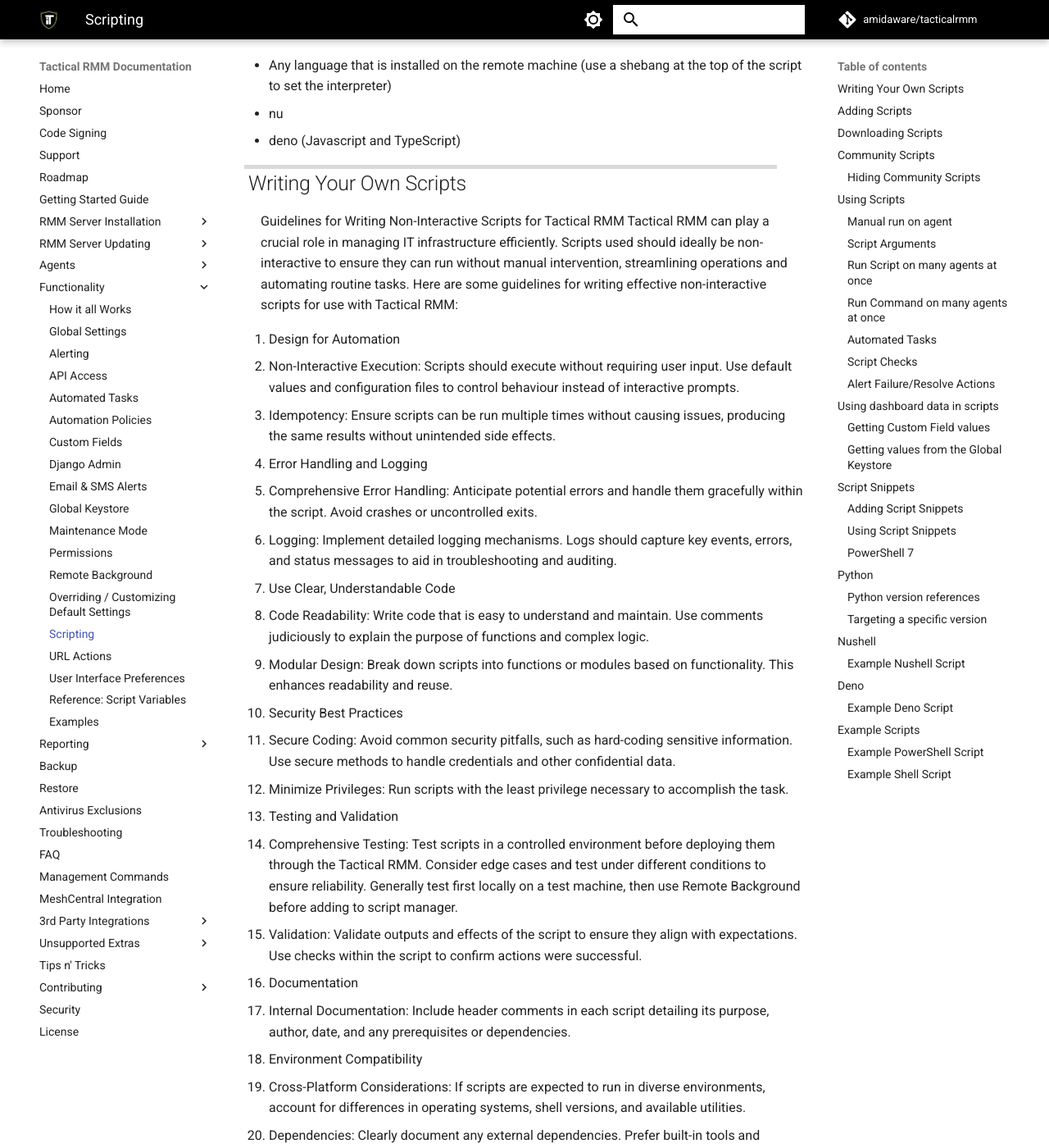
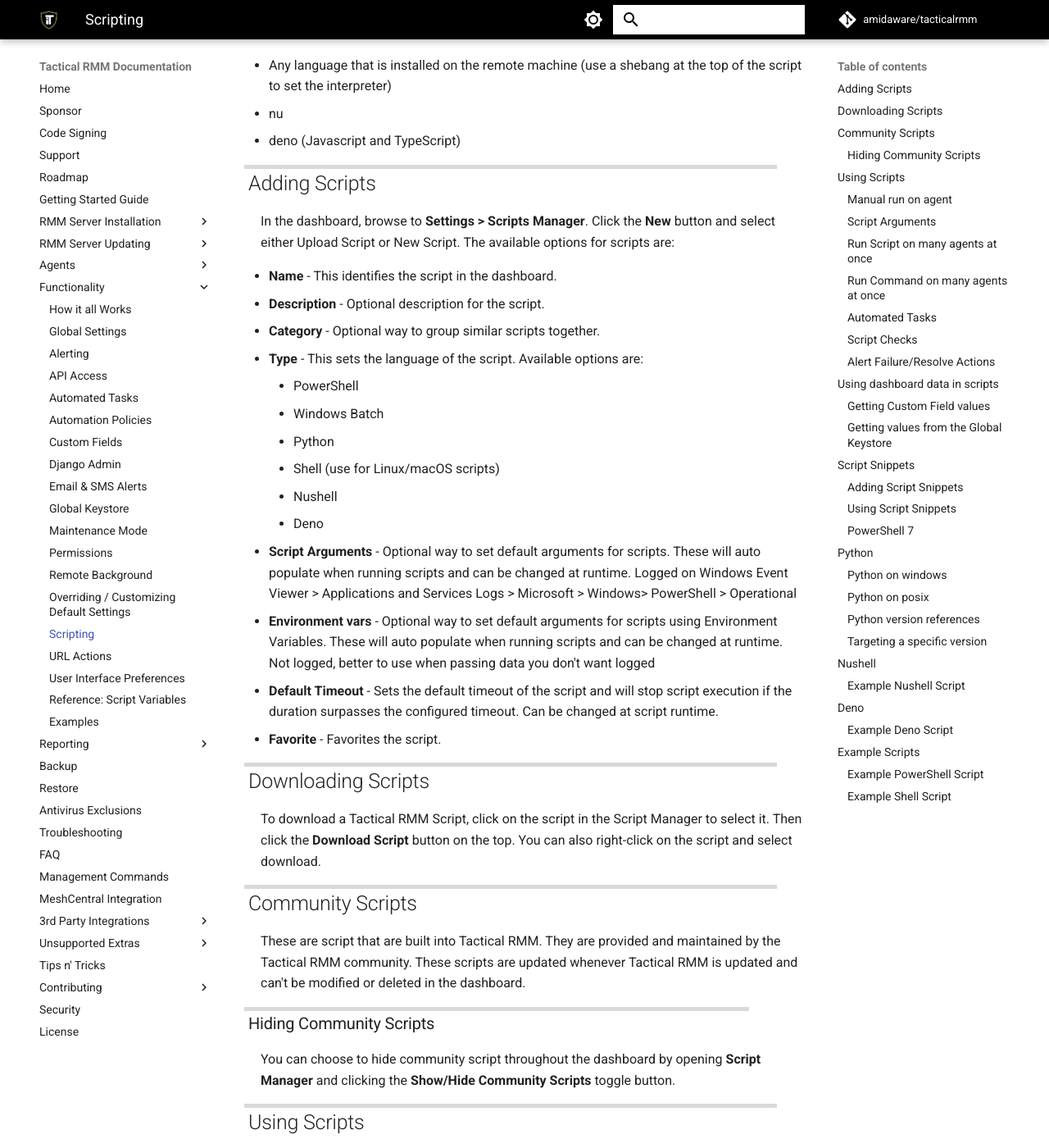
Before and after one commit to amidaware/trmm-docs, an MkDocs documentation site: the page built from docs/functions/scripting.md, in a window 1280 px wide and 1400 px high, scrolled down 501 px. Shown: the whole window at 82% size. Built offline with MkDocs 1.6.1 and Material for MkDocs 9.7.7, drawn with Linux system fonts in a browser that asks for light colours; comment, search, counter and statistics services are not loaded; some of the changed text lies outside the part shown.

Commit message:
update python docs

```diff
--- a/docs/functions/scripting.md
+++ b/docs/functions/scripting.md
@@ -17,42 +17,6 @@
 - Any language that is installed on the remote machine (use a shebang at the top of the script to set the interpreter)
 - nu
 - deno (Javascript and TypeScript)
-
-## Writing Your Own Scripts
-
-Guidelines for Writing Non-Interactive Scripts for Tactical RMM
-Tactical RMM can play a crucial role in managing IT infrastructure efficiently. Scripts used should ideally be non-interactive to ensure they can run without manual intervention, streamlining operations and automating routine tasks. Here are some guidelines for writing effective non-interactive scripts for use with Tactical RMM:
-
-1. Design for Automation
-- Non-Interactive Execution: Scripts should execute without requiring user input. Use default values and configuration files to control behaviour instead of interactive prompts.
-- Idempotency: Ensure scripts can be run multiple times without causing issues, producing the same results without unintended side effects.
-2. Error Handling and Logging
-- Comprehensive Error Handling: Anticipate potential errors and handle them gracefully within the script. Avoid crashes or uncontrolled exits.
-- Logging: Implement detailed logging mechanisms. Logs should capture key events, errors, and status messages to aid in troubleshooting and auditing.
-3. Use Clear, Understandable Code
-- Code Readability: Write code that is easy to understand and maintain. Use comments judiciously to explain the purpose of functions and complex logic.
-- Modular Design: Break down scripts into functions or modules based on functionality. This enhances readability and reuse.
-4. Security Best Practices
-- Secure Coding: Avoid common security pitfalls, such as hard-coding sensitive information. Use secure methods to handle credentials and other confidential data.
-- Minimize Privileges: Run scripts with the least privilege necessary to accomplish the task.
-5. Testing and Validation
-- Comprehensive Testing: Test scripts in a controlled environment before deploying them through the Tactical RMM. Consider edge cases and test under different conditions to ensure reliability. Generally test first locally on a test machine, then use Remote Background before adding to script manager.
-- Validation: Validate outputs and effects of the script to ensure they align with expectations. Use checks within the script to confirm actions were successful.
-6. Documentation
-- Internal Documentation: Include header comments in each script detailing its purpose, author, date, and any prerequisites or dependencies.
-7. Environment Compatibility
-- Cross-Platform Considerations: If scripts are expected to run in diverse environments, account for differences in operating systems, shell versions, and available utilities.
-- Dependencies: Clearly document any external dependencies. Prefer built-in tools and commands to minimize dependency issues.
-8. Feedback and Reporting
-- Status Reporting: Ensure scripts report their completion status back to the Tactical RMM, allowing for automated monitoring and alerting on failures or critical events.
-- Feedback Loops: Incorporate feedback from script execution into continuous improvement processes. Refine scripts based on operational experience and evolving requirements.
-9. Version Control
-- Change Management: Use version control systems (e.g., Git) to manage script versions. Track changes and maintain a history of modifications for audit and rollback purposes.
-10. Compliance and Standards
-- Follow Standards: Adhere to coding standards and best practices for the scripting languages being used.
-- Compliance: Ensure scripts comply with organizational policies and regulatory requirements, especially those handling data privacy and security.
-
-By following these guidelines, you can create robust, secure, and efficient non-interactive scripts that leverage the full capabilities of Tactical RMM to automate and streamline IT management tasks.
 
 ## Adding Scripts
 
@@ -211,12 +175,43 @@
 
 ## Python
 
-Tactical installs Python 3.8 on Windows and uses the default Python on other OS's. It is suggested to write code
-[targeting][] Python 3.8 to prevent incompatibilities across platforms.
+### Python on windows
+Tactical ships with a portable python distribution on windows.
 
+| OS | Version |
+| --- | --- |
+| Windows >= 8.1 | 3.11.9 |
+| Windows < 8.1 | 3.8.7 |
+
+The following 3rd party packages are also bundled with this distribution:
+
+- [cryptography][]
+- [httpx][]
+- [msgpack][]
+- [psutil][]
+- [pysnmplib][]
+- [pywin32][]
+- [pywin32-ctypes][]
+- [requests][]
+- [websockets][]
+- [WMI][]
+- [validators][]
+
+[cryptography]: https://github.com/pyca/cryptography
+[httpx]: https://github.com/encode/httpx
+[msgpack]: https://github.com/msgpack/msgpack-python
+[psutil]: https://github.com/giampaolo/psutil
+[pysnmplib]: https://github.com/pysnmp/pysnmp
+[pywin32]: https://github.com/mhammond/pywin32
+[pywin32-ctypes]: https://github.com/enthought/pywin32-ctypes
+[requests]: https://github.com/psf/requests
+[websockets]: https://github.com/python-websockets/websockets
+[WMI]: https://timgolden.me.uk/python/wmi/index.html
+[validators]: https://github.com/python-validators/validators
+
+### Python on posix
 How do you target a specific version? The [shebang][] can specify the interpreter on macOS and Linux, but since Windows
-does not use the shebang, the interpreter needs to be specified by the calling program. This is probably why Python
-is installed by TRMM on Windows because it knows where the Python executable is.
+does not use the shebang, the interpreter needs to be specified by the calling program.
 
 Ok, so how do you use the shebang? Take this hello world script for example. The shebang `#!` in this script will
 use `/usr/bin/python3`. This is easy enough until you run across a system where the system Python is not the expected
```
Also changed, not shown: other parts of docs/functions/scripting.md (+1 -1 lines).
